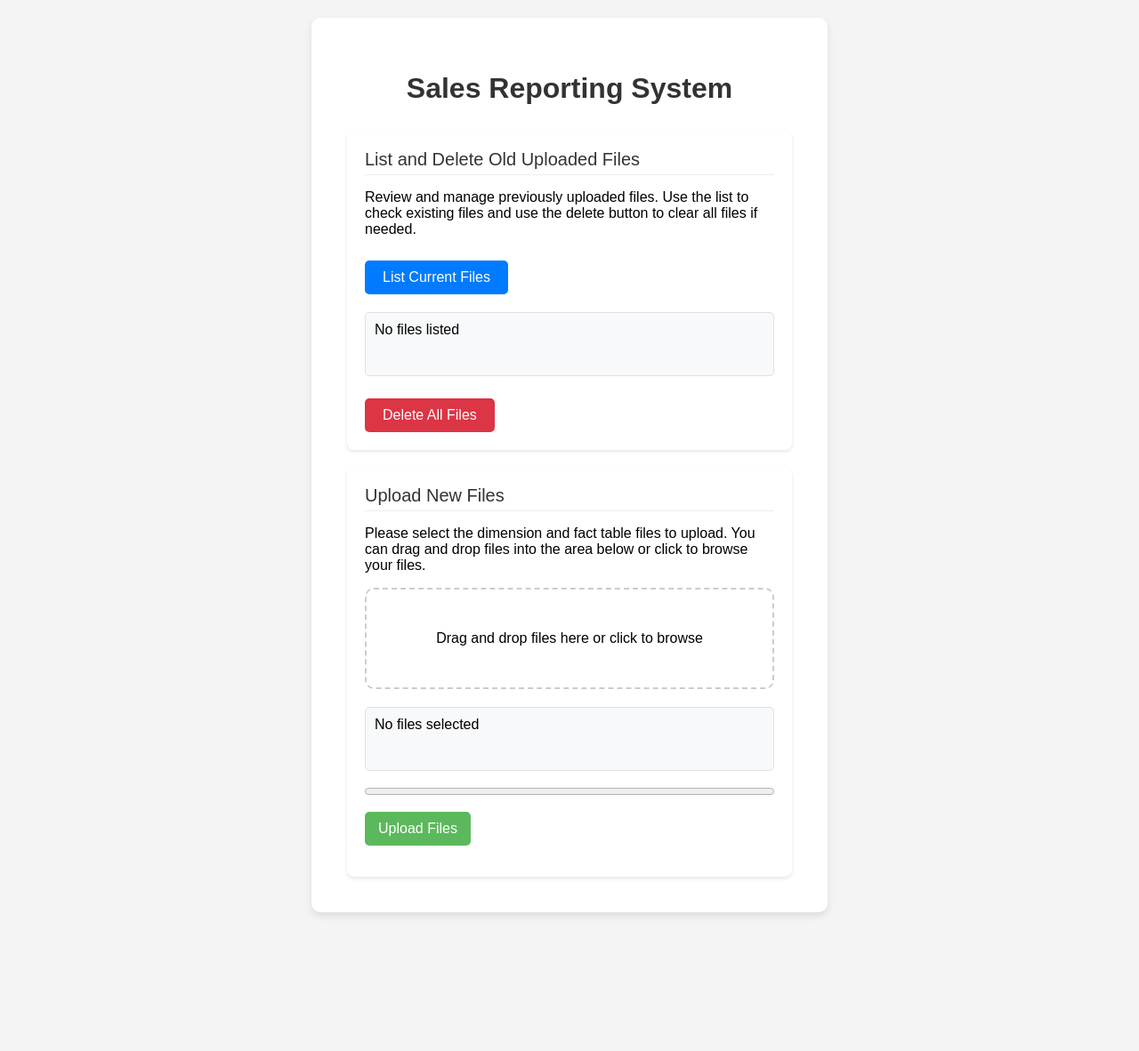
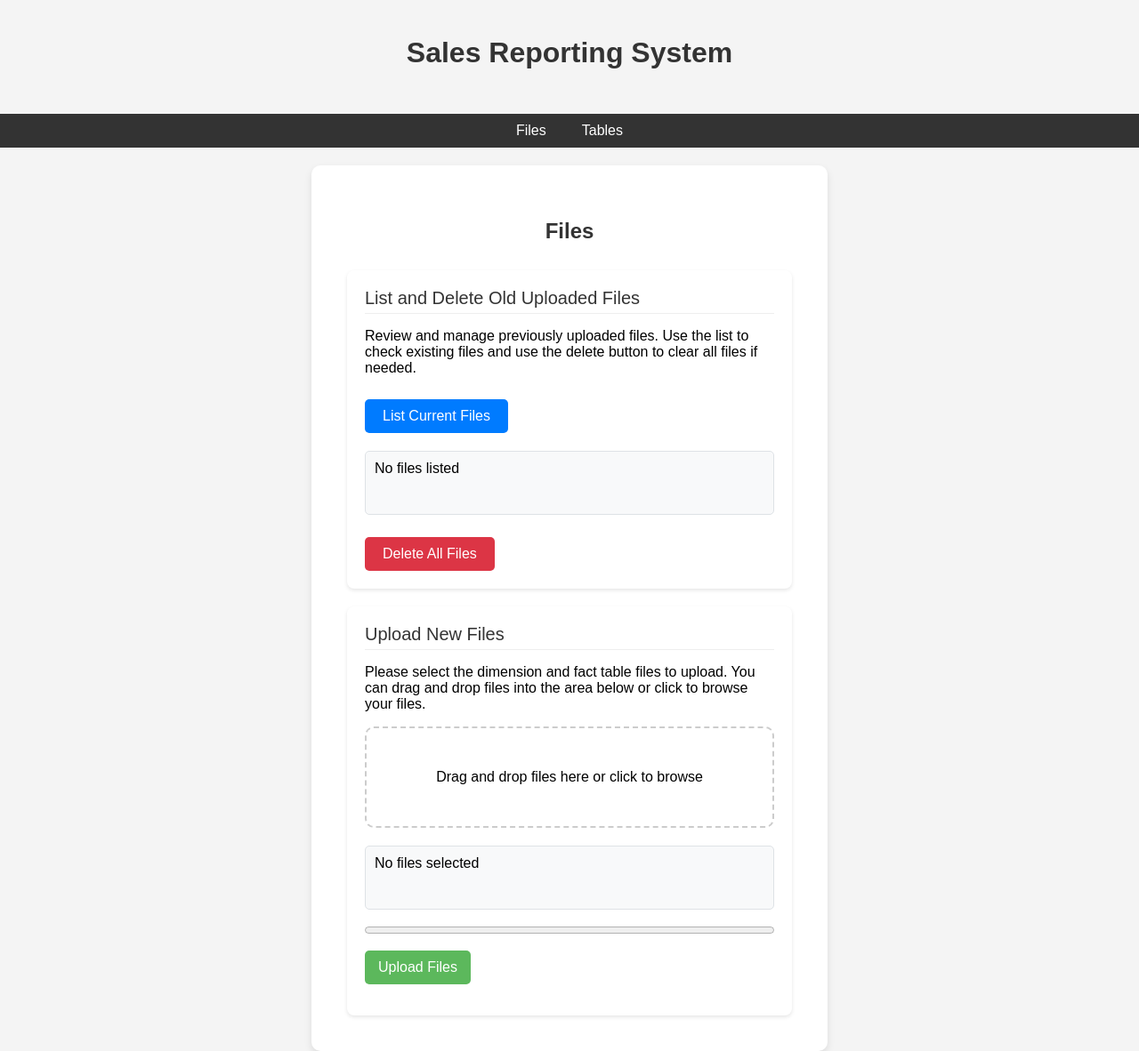
Before and after one commit to pranjal299/Sales-Reporting-Application-Azure, a Flask app: page / in a window 1280 px wide. Shown: the whole page at 89% size. Before the commit the page ends 1030 px from the top, so only its background shows below. Run offline with Flask 3, Linux system fonts and the light colour scheme.

Commit message:
Adding tables page and nav bar

```diff
--- a/app.py
+++ b/app.py
@@ -2,7 +2,7 @@ from flask import Flask, request, render_template, jsonify
 from azure.storage.blob import BlobServiceClient
 import os
 
-app = Flask(__name__)
+app = Flask(__name__, static_url_path='', static_folder='static')
 
 # Azure Storage Account settings
 CONNECTION_STRING = 'DefaultEndpointsProtocol=https;AccountName=salesrepstorageacc;AccountKey=7VFqRFCzw+o5Dg4iTmFcClNkhDndSTNGKE1YcdFlVhxbrWP/q0JWOS4VDZvgVezQLcw8WK4KEj7I+ASts2Kh/A==;EndpointSuffix=core.windows.net'
@@ -47,6 +47,10 @@ def delete_blobs():
         container_client.delete_blob(blob)
     return jsonify({'status': 'success', 'message': 'All blobs have been deleted.'})
 
+@app.route('/tables')
+def tables():
+    return render_template('tables.html')
+
 
 if __name__ == '__main__':
     app.run(debug=True)
--- a/templates/index.html
+++ b/templates/index.html
@@ -6,28 +6,14 @@
     <title>Sales Reporting System</title>
     <link rel="icon" href="{{ url_for('static', filename='favicon.ico') }}" type="image/x-icon">
     <style>
-        body {
-            font-family: Arial, sans-serif;
-            background-color: #f4f4f4;
-            margin: 0;
-            padding: 0;
-            display: flex;
-            justify-content: center;
-            min-height: 100vh;
+
+        h1 {
+            color: #333;
+            text-align: center;
+            margin-bottom: 30px;
         }
 
-        .container {
-            background-color: white;
-            padding: 40px;
-            border-radius: 10px;
-            box-shadow: 0 4px 8px rgba(0, 0, 0, 0.1);
-            text-align: left;
-            max-width: 500px;
-            width: 100%;
-            margin: 20px auto;
-        }
-
-        h1 {
+        h2 {
             color: #333;
             text-align: center;
             margin-bottom: 30px;
@@ -144,11 +130,79 @@
             min-height: 50px;
         }
 
+        body {
+            font-family: Arial, sans-serif;
+            background-color: #f4f4f4;
+            margin: 0;
+            padding: 0;
+            display: flex;
+            flex-direction: column; /* Aligns items in a column */
+            align-items: center; /* Centers them on the cross axis */
+            min-height: 100vh;
+        }
+
+        header {
+            text-align: center;
+            margin: 20px 0;
+        }
+
+        nav {
+            width: 100%;
+            background-color: #333;
+        }
+
+        nav ul {
+            list-style-type: none;
+            padding: 0;
+            margin: 0;
+            display: flex;
+            justify-content: center;
+            max-width: 500px; /* Same as the container width */
+            margin-left: auto;
+            margin-right: auto;
+        }
+
+        nav ul li {
+            padding: 10px 20px;
+        }
+
+        nav ul li a {
+            color: white;
+            text-decoration: none;
+            transition: background-color 0.3s;
+        }
+
+        nav ul li a:hover {
+            background-color: #5cb85c;
+            color: white;
+            border-radius: 5px;
+        }
+
+        .container {
+            background-color: white;
+            padding: 40px;
+            border-radius: 10px;
+            box-shadow: 0 4px 8px rgba(0, 0, 0, 0.1);
+            text-align: left;
+            max-width: 500px;
+            width: 100%;
+            margin-top: 20px; /* Add top margin to separate from nav */
+        }
+
     </style>
 </head>
 <body>
+    <header>
+        <h1>Sales Reporting System</h1>
+    </header>
+    <nav>
+        <ul>
+            <li><a href="{{ url_for('index') }}">Files</a></li>
+            <li><a href="{{ url_for('tables') }}">Tables</a></li>
+        </ul>
+    </nav>
     <div class="container">
-        <h1>Sales Reporting System</h1>
+        <h2>Files</h2>
 
         <!-- List and Delete Old Files Section -->
         <div class="section">
```
